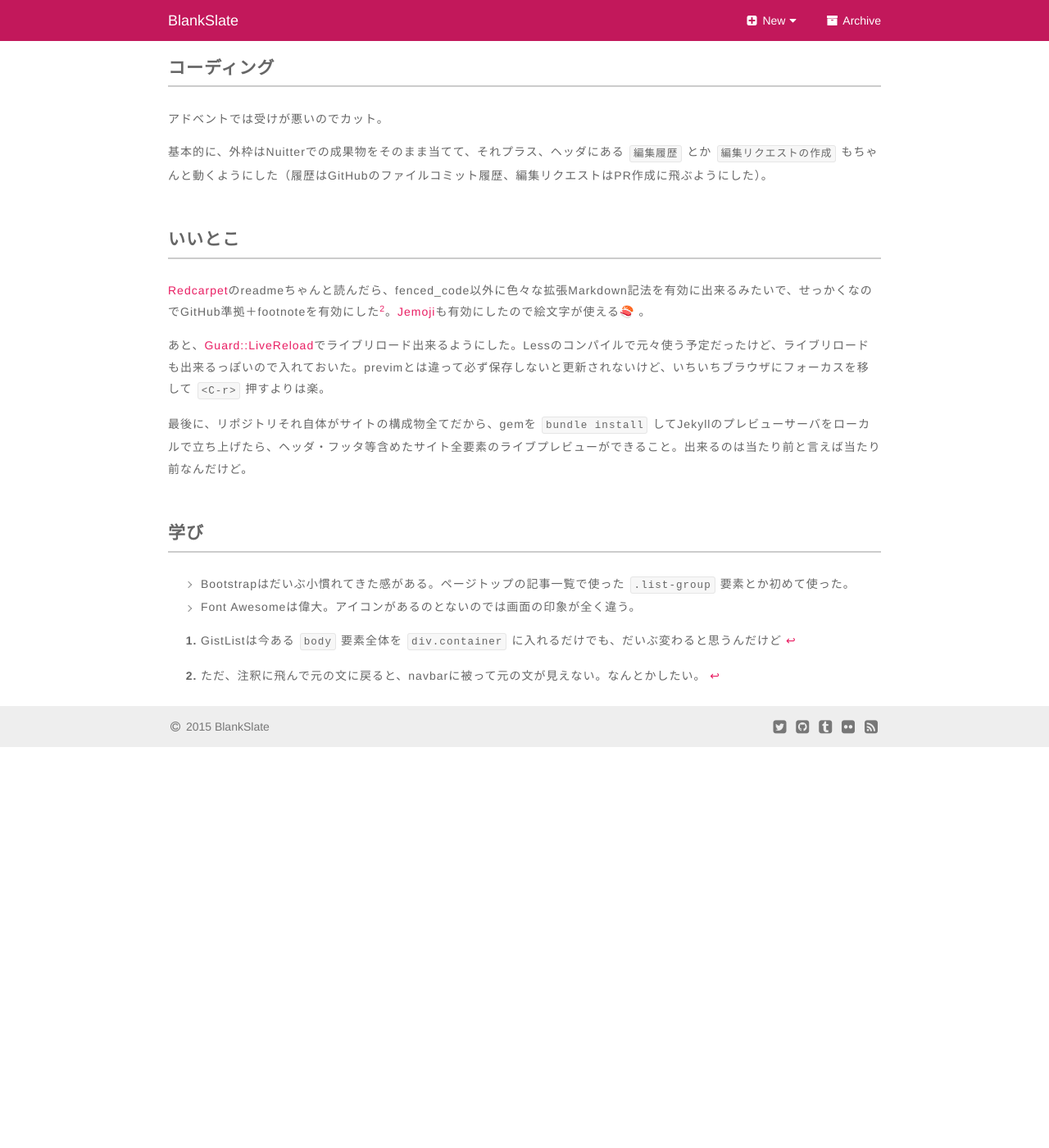
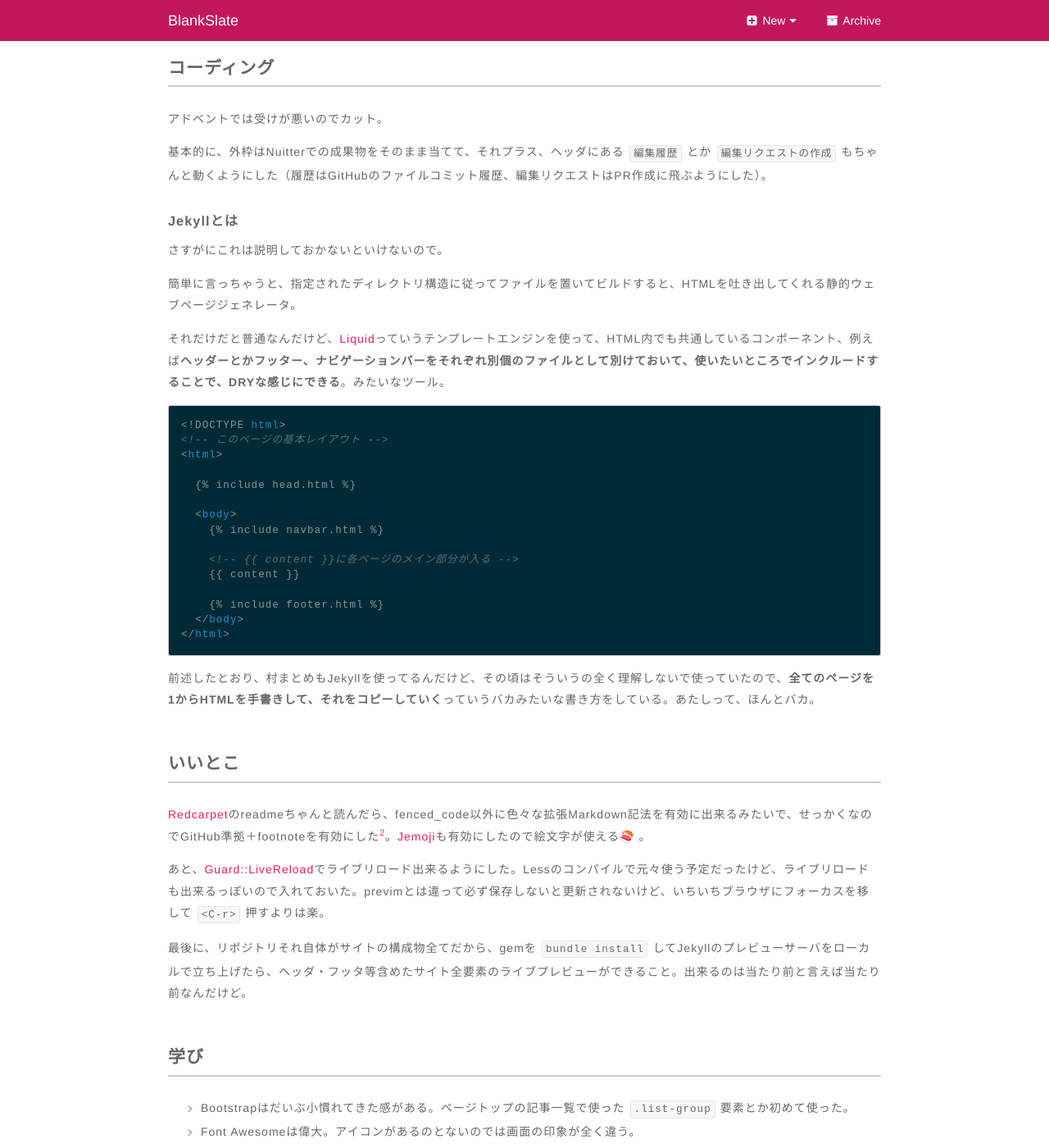
Before and after one commit to 844196/blog, a Jekyll site: the page built from _posts/2015-10-28-make-new-memopage.md, in a window 1280 px wide and 1400 px high, scrolled down 1330 px. Shown: the whole window at 82% size. Built offline with Jekyll 4.4.1, drawn with Linux system fonts in a browser that asks for light colours; nearby versions of some CDN libraries; emoji names are drawn with the system emoji font; Markdown is read by kramdown in place of the engine named in the settings; before the commit the page ends 2241 px from its top, so only the background shows below that.

Commit message:
Jekyll自体の説明を追加

````diff
--- a/_posts/2015-10-28-make-new-memopage.md
+++ b/_posts/2015-10-28-make-new-memopage.md
@@ -38,6 +38,34 @@ Jekyllの経験は[昔つくったLog](https://www.flickr.com/photos/s083027/218
 
 基本的に、外枠はNuitterでの成果物をそのまま当てて、それプラス、ヘッダにある`編集履歴`とか`編集リクエストの作成`もちゃんと動くようにした（履歴はGitHubのファイルコミット履歴、編集リクエストはPR作成に飛ぶようにした）。
 
+### Jekyllとは
+
+さすがにこれは説明しておかないといけないので。
+
+簡単に言っちゃうと、指定されたディレクトリ構造に従ってファイルを置いてビルドすると、HTMLを吐き出してくれる静的ウェブページジェネレータ。
+
+それだけだと普通なんだけど、[Liquid](http://liquidmarkup.org/)っていうテンプレートエンジンを使って、HTML内でも共通しているコンポーネント、例えば**ヘッダーとかフッター、ナビゲーションバーをそれぞれ別個のファイルとして別けておいて、使いたいところでインクルードすることで、DRYな感じにできる**。みたいなツール。
+
+```html
+<!DOCTYPE html>
+<!-- このページの基本レイアウト -->
+<html>
+
+  {{"{% include head.html "}}%}
+
+  <body>
+    {{"{% include navbar.html "}}%}
+
+    <!-- {{"{{ content "}}}}に各ページのメイン部分が入る -->
+    {{"{{ content "}}}}
+
+    {{"{% include footer.html "}}%}
+  </body>
+</html>
+```
+
+前述したとおり、村まとめもJekyllを使ってるんだけど、その頃はそういうの全く理解しないで使っていたので、**全てのページを1からHTMLを手書きして、それをコピーしていく**っていうバカみたいな書き方をしている。あたしって、ほんとバカ。
+
 ## いいとこ
 
 [Redcarpet](https://github.com/vmg/redcarpet)のreadmeちゃんと読んだら、fenced_code以外に色々な拡張Markdown記法を有効に出来るみたいで、せっかくなのでGitHub準拠＋footnoteを有効にした[^fn2]。[Jemoji](https://github.com/jekyll/jemoji)も有効にしたので絵文字が使える:sushi: 。
````
